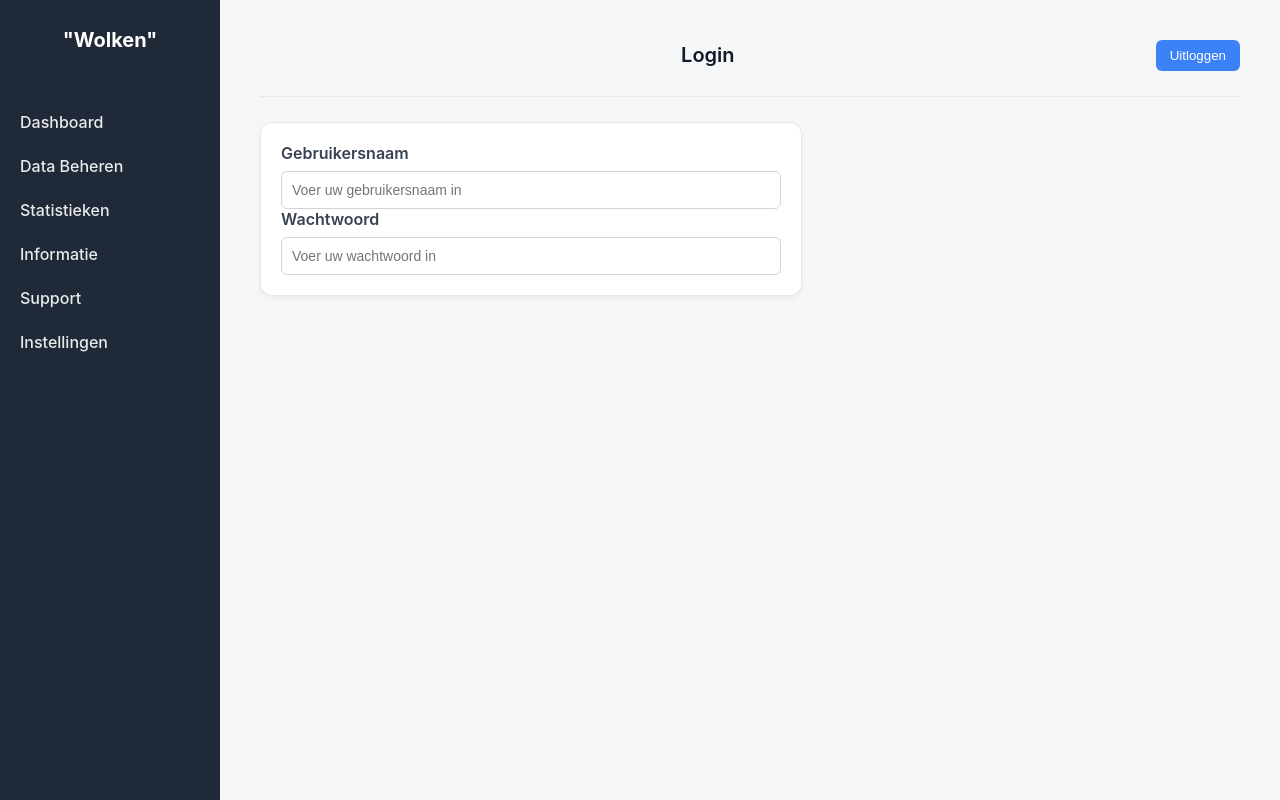
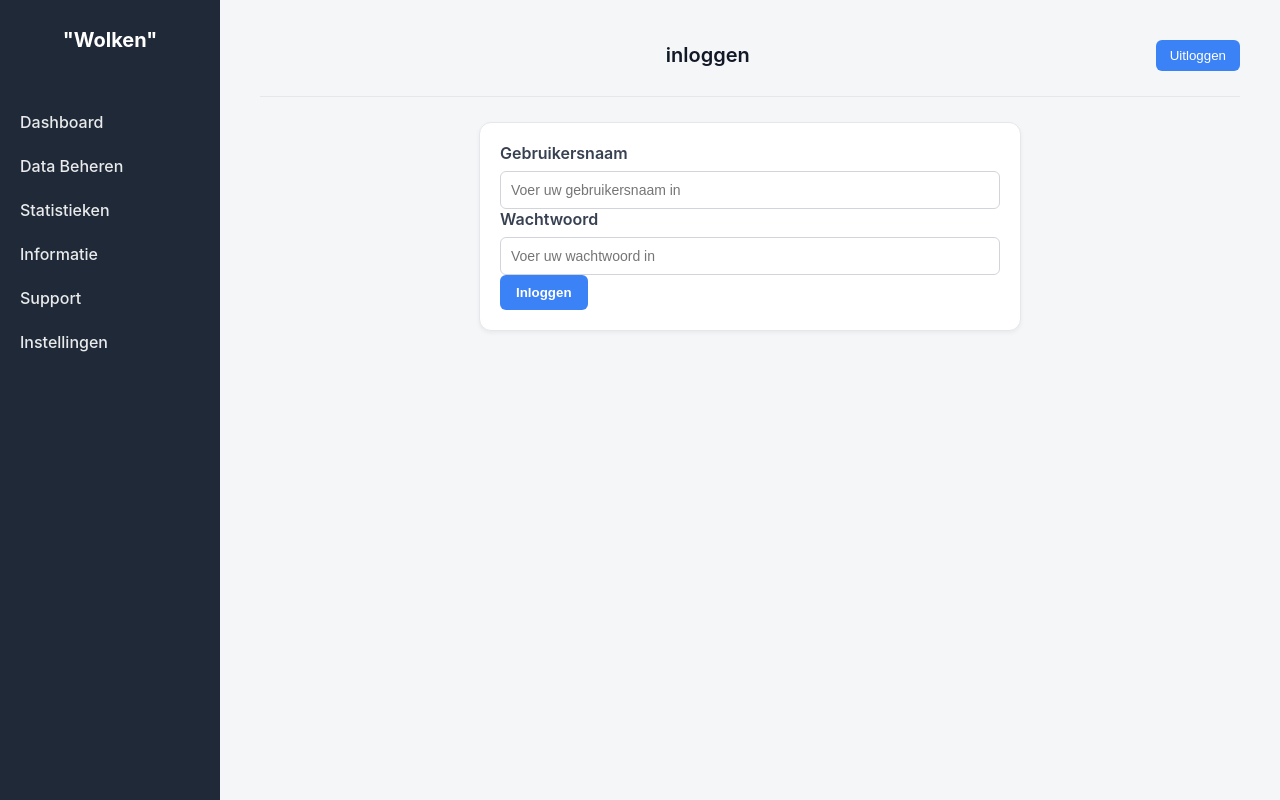
Before and after one commit to Joesra/dooyoogeequu34, a Flask app: page /login in a window 1280 px wide. Run offline with Flask 3, Linux system fonts and the light colour scheme.

Commit message:
Update login template for localization and improve form styling

```diff
--- a/app/static/css/style.css
+++ b/app/static/css/style.css
@@ -289,6 +289,7 @@ form {
   border: 1px solid #e5e7eb;
   box-shadow: 0 2px 4px rgba(0, 0, 0, 0.05);
   max-width: 500px;
+  margin: 0 auto;
 }
 form label {
   display: block;
--- a/app/templates/login.html
+++ b/app/templates/login.html
@@ -1,6 +1,6 @@
 {% extends 'base.html' %}
 {% block header %}
-<h1>{% block title %}Login{% endblock %}</h1>
+<h1>{% block title %}inloggen {% endblock %}</h1>
 {% endblock %}
 
 {% block content %}
@@ -13,4 +13,7 @@
                         <label for="wachtwoord">Wachtwoord</label>
                         <input type="password" id="wachtwoord" name="wachtwoord" required placeholder="Voer uw wachtwoord in">
                     </div>
+                    <button type="submit" class="btn-submit">Inloggen</button>
+                </form>
+            </div></p>
 {%endblock %}
```
